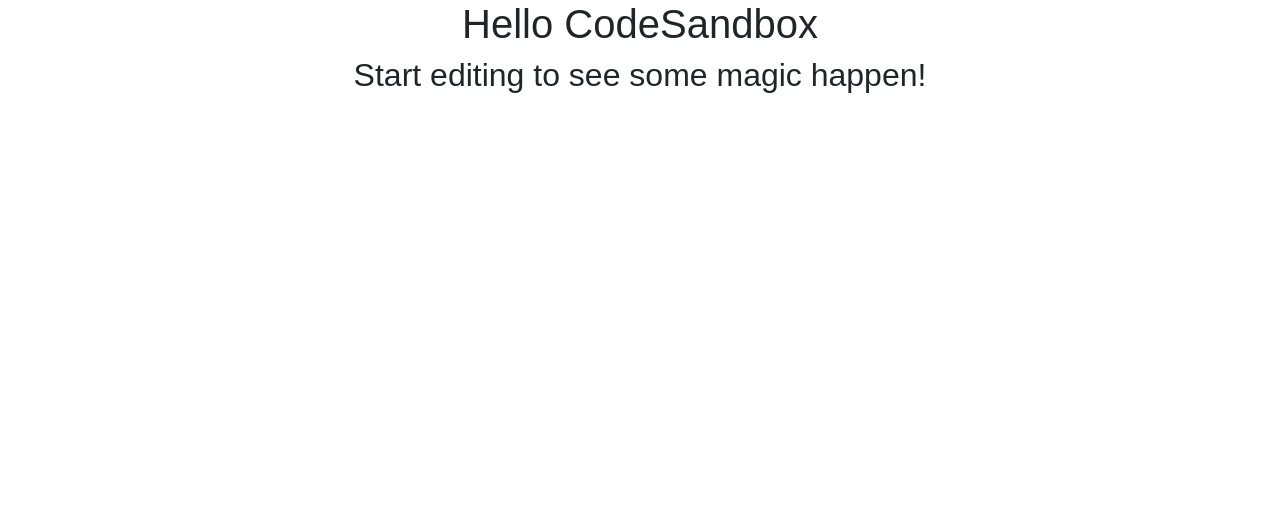
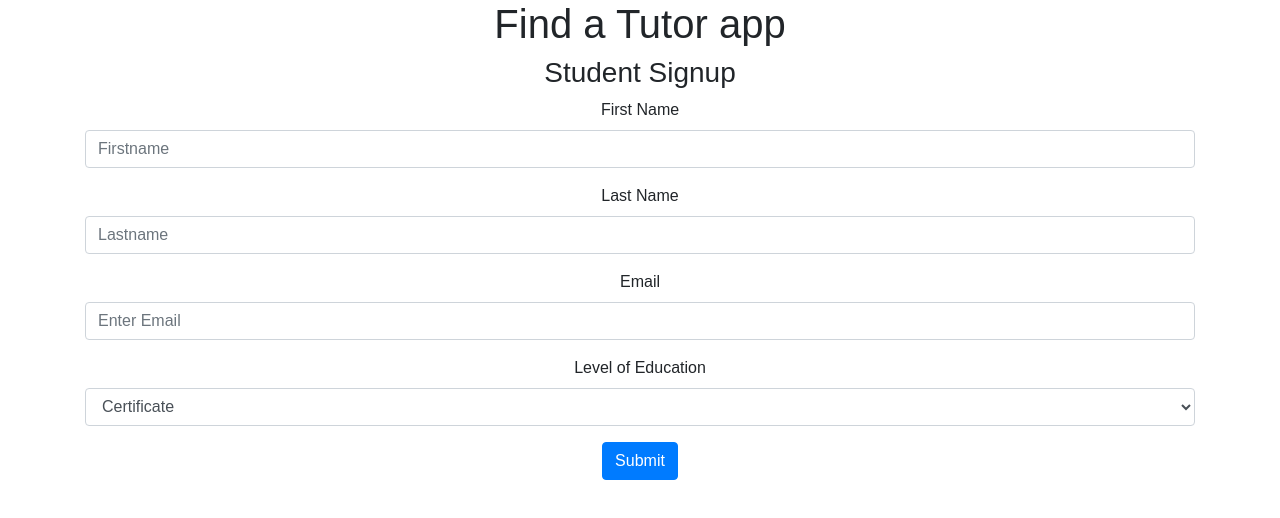
Before and after one commit to BuildForSDGCohort2/Team-081-group-a-Frontend, a React (Create React App) app in the folder BuildForSDG/: page / in a window 1280 px wide. Shown: the top 518 px of the page. Built offline with nearby package versions, Linux system fonts and the light colour scheme.

Commit message:
chore: Connected signup form to app

```diff
--- a/BuildForSDG/src/App.js
+++ b/BuildForSDG/src/App.js
@@ -1,11 +1,12 @@
 import React from "react";
+import SignUpStudent from './components/SignUpStudent'
 import "./styles.css";
 
 export default function App() {
   return (
     <div className="App">
-      <h1>Hello CodeSandbox</h1>
-      <h2>Start editing to see some magic happen!</h2>
+      <h1>Find a Tutor app</h1>
+      <SignUpStudent />
     </div>
   );
 }
```
